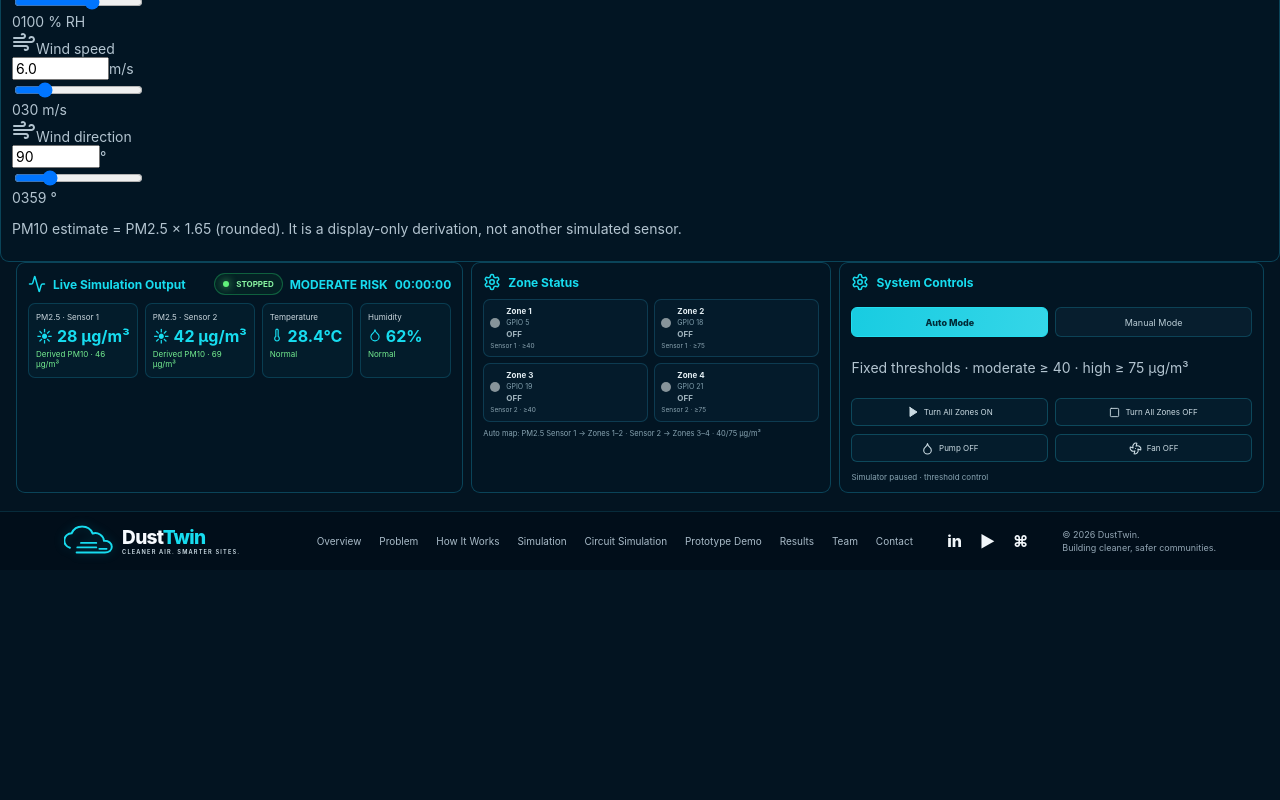
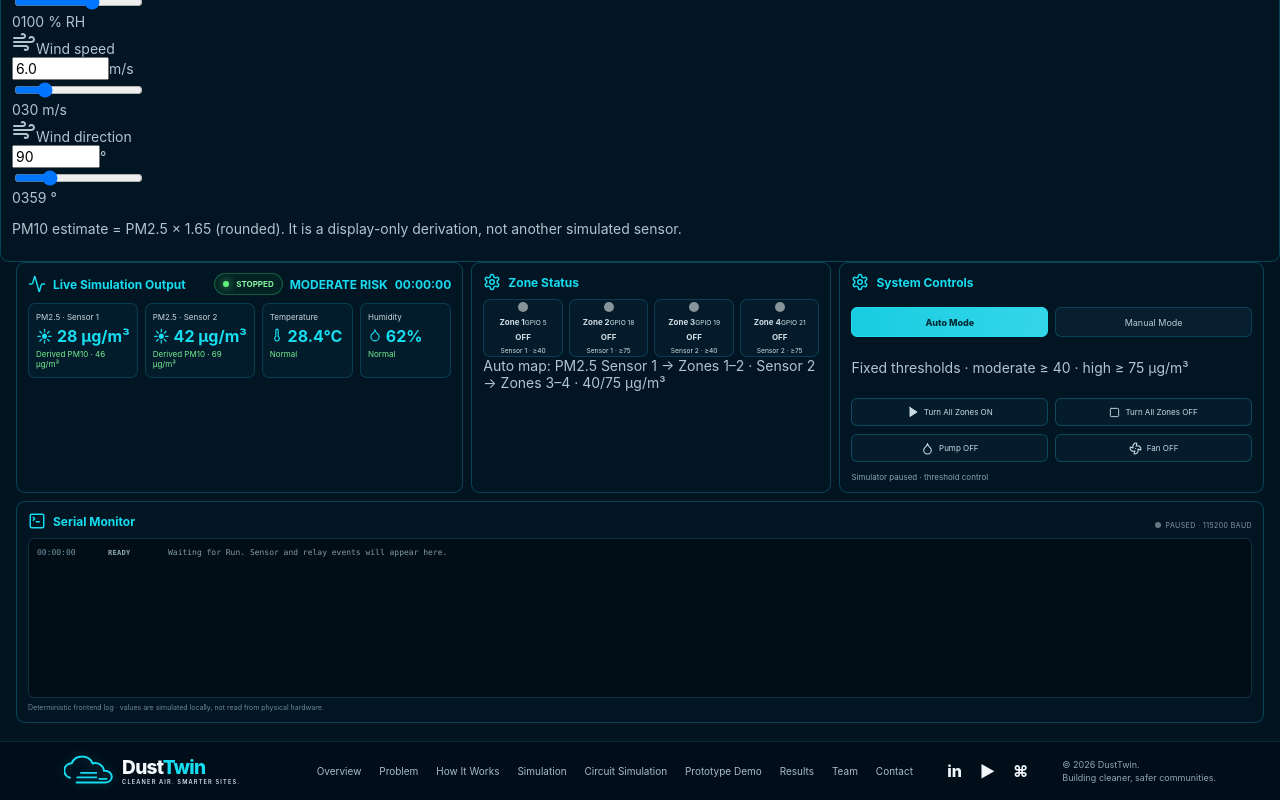
Before and after one commit to meherabmehu/DustTwin, a React (Vite) app: page /circuit-simulation in a window 1280 px wide. Shown: the part 1418-2218 px from the top of the page. Before the commit the page ends 1988 px from the top, so only its background shows below. Built offline with nearby package versions, Linux system fonts and the light colour scheme.

Commit message:
adding the simulator serial monitor

```diff
--- /dev/null
+++ b/src/features/circuit-simulator/SerialMonitor.tsx
@@ -0,0 +1,35 @@
+import { useEffect, useRef } from 'react';
+import { TerminalSquare } from 'lucide-react';
+import { formatElapsedTime } from './simulatorEngine';
+import type { SerialEntry } from './simulatorTypes';
+
+type Props = { entries: SerialEntry[]; running: boolean };
+
+export default function SerialMonitor({ entries, running }: Props) {
+  const bottomRef = useRef<HTMLDivElement>(null);
+  useEffect(() => {
+    bottomRef.current?.scrollIntoView({ block: 'end' });
+  }, [entries.length]);
+
+  return (
+    <article className="output-panel serial-monitor-panel">
+      <div className="serial-monitor-header">
+        <h2><TerminalSquare aria-hidden="true" /> Serial Monitor</h2>
+        <span className={`serial-live-indicator ${running ? 'active' : ''}`}><i />{running ? 'LIVE' : 'PAUSED'} · 115200 BAUD</span>
+      </div>
+      <div className="serial-terminal" role="log" aria-label="DustTwin serial monitor output" aria-live="polite" aria-relevant="additions text">
+        {entries.length === 0 ? (
+          <div className="serial-empty-line"><span>00:00:00</span><b>READY</b><p>Waiting for Run. Sensor and relay events will appear here.</p></div>
+        ) : entries.map((entry) => (
+          <div className={`serial-line level-${entry.level}`} key={entry.id}>
+            <time dateTime={formatElapsedTime(entry.elapsedSeconds)}>{formatElapsedTime(entry.elapsedSeconds)}</time>
+            <b>{entry.level.toUpperCase()}</b>
+            <p>{entry.message}</p>
+          </div>
+        ))}
+        <div ref={bottomRef} aria-hidden="true" />
+      </div>
+      <p className="serial-monitor-footnote">Deterministic frontend log · values are simulated locally, not read from physical hardware.</p>
+    </article>
+  );
+}
--- a/src/pages/CircuitSimulation.tsx
+++ b/src/pages/CircuitSimulation.tsx
@@ -6,6 +6,7 @@ import { useSimulator } from '../features/circuit-simulator/useSimulator';
 import SensorInputs from '../features/circuit-simulator/SensorInputs';
 import SystemControls from '../features/circuit-simulator/SystemControls';
 import ZoneStatus from '../features/circuit-simulator/ZoneStatus';
+import SerialMonitor from '../features/circuit-simulator/SerialMonitor';
 import OutputStateBadge from '../features/circuit-simulator/OutputStateBadge';
 
 const components = [
@@ -164,6 +165,7 @@ export default function CircuitSimulation() {
             onSetAllZones={(active) => dispatch({ type: 'SET_ALL_ZONES', active })}
             onToggleOutput={(output, active) => dispatch({ type: 'SET_OUTPUT', output, active })}
           />
+          <SerialMonitor entries={state.serialLogs} running={running} />
         </section>
       </div>
   );
--- a/src/styles-overrides.css
+++ b/src/styles-overrides.css
@@ -1,22 +1,24 @@
 
 
-/* Live output state on the schematic and in manual controls */
-.circuit-part.is-active { border-color: rgba(47,231,149,.8); box-shadow: 0 0 12px rgba(44,226,142,.22), inset 0 0 10px rgba(44,226,142,.08); }
-.circuit-part.is-active .part-art { color: #75f3ad; }
-.circuit-part.is-inactive .part-art { color: #91a6af; }
-.part-state-badge { position: absolute; z-index: 5; top: 3px; right: 4px; padding: 2px 4px; border: 1px solid rgba(118,151,164,.32); border-radius: 99px; color: #93aab3; background: rgba(2,16,25,.84); font-size: 6px; line-height: 1; font-weight: 800; letter-spacing: .04em; }
-.part-state-badge.active { border-color: rgba(61,243,115,.55); color: #7ef6a4; box-shadow: 0 0 6px rgba(61,243,115,.2); }
-.zone-status-panel .zone-grid { grid-template-columns: repeat(2,minmax(0,1fr)); }
-.zone-toggle { position: relative; grid-template-columns: 10px 1fr; grid-template-rows: auto auto; justify-items: stretch; align-items: center; gap: 2px 6px; padding: 6px; text-align: left; }
-.zone-toggle:disabled { cursor: not-allowed; }
-.zone-toggle .zone-bulb { grid-row: 1 / span 2; align-self: center; }
-.zone-copy { display: flex; min-width: 0; flex-direction: column; gap: 2px; }
-.zone-copy b { color: #e3eef3; font-size: 8px; }
-.zone-copy small { color: #82a0ae; font-size: 7px; }
-.zone-state { grid-column: 2; color: #9eb2bc; font-size: 8px; }
-.zone-toggle.active .zone-state { color: #65f099; }
-.zone-source { grid-column: 1 / -1; margin-top: 2px; color: #8ba4b1; font-size: 6.5px; line-height: 1.15; }
-.zone-mapping-note { margin-top: 7px; color: #88a4b2; font-size: 7.5px; line-height: 1.35; }
+/* Simulated serial terminal */
+.serial-monitor-panel { grid-column: 1 / -1; min-height: 190px; }
+.serial-monitor-header { display: flex; align-items: center; justify-content: space-between; gap: 12px; }
+.serial-monitor-header h2 { margin-bottom: 8px; }
+.serial-live-indicator { display: inline-flex; align-items: center; gap: 5px; color: #879da8; font-size: 7px; letter-spacing: .06em; white-space: nowrap; }
+.serial-live-indicator i { width: 6px; height: 6px; border-radius: 50%; background: #667780; }
+.serial-live-indicator.active { color: #78f0a0; }
+.serial-live-indicator.active i { background: #48ec7c; box-shadow: 0 0 7px #48ec7c; }
+.serial-terminal { height: 160px; overflow: auto; padding: 8px; border: 1px solid rgba(31,116,140,.34); border-radius: 6px; background: #020e17; color: #cad9df; font-family: ui-monospace, SFMono-Regular, Menlo, monospace; }
+.serial-line, .serial-empty-line { display: grid; grid-template-columns: 63px 52px minmax(0,1fr); gap: 8px; align-items: baseline; min-height: 18px; font-size: 8px; line-height: 1.4; }
+.serial-line time, .serial-empty-line span { color: #6e94a5; }
+.serial-line > b, .serial-empty-line > b { color: #90aab6; font-size: 7px; letter-spacing: .04em; }
+.serial-line.level-success > b { color: #66e996; }
+.serial-line.level-warning > b { color: #ffc96d; }
+.serial-line p, .serial-empty-line p { margin: 0; color: #ccdde4; overflow-wrap: anywhere; }
+.serial-empty-line p { color: #849ca8; }
+.serial-monitor-footnote { margin: 5px 0 0; color: #6f8895; font-size: 7px; }
 @media (max-width: 760px) {
-  .zone-status-panel .zone-grid { grid-template-columns: repeat(2,minmax(0,1fr)); }
+  .serial-monitor-panel { min-height: 0; }
+  .serial-terminal { height: 140px; }
+  .serial-line, .serial-empty-line { grid-template-columns: 57px 44px minmax(0,1fr); gap: 5px; font-size: 7px; }
 }
```
